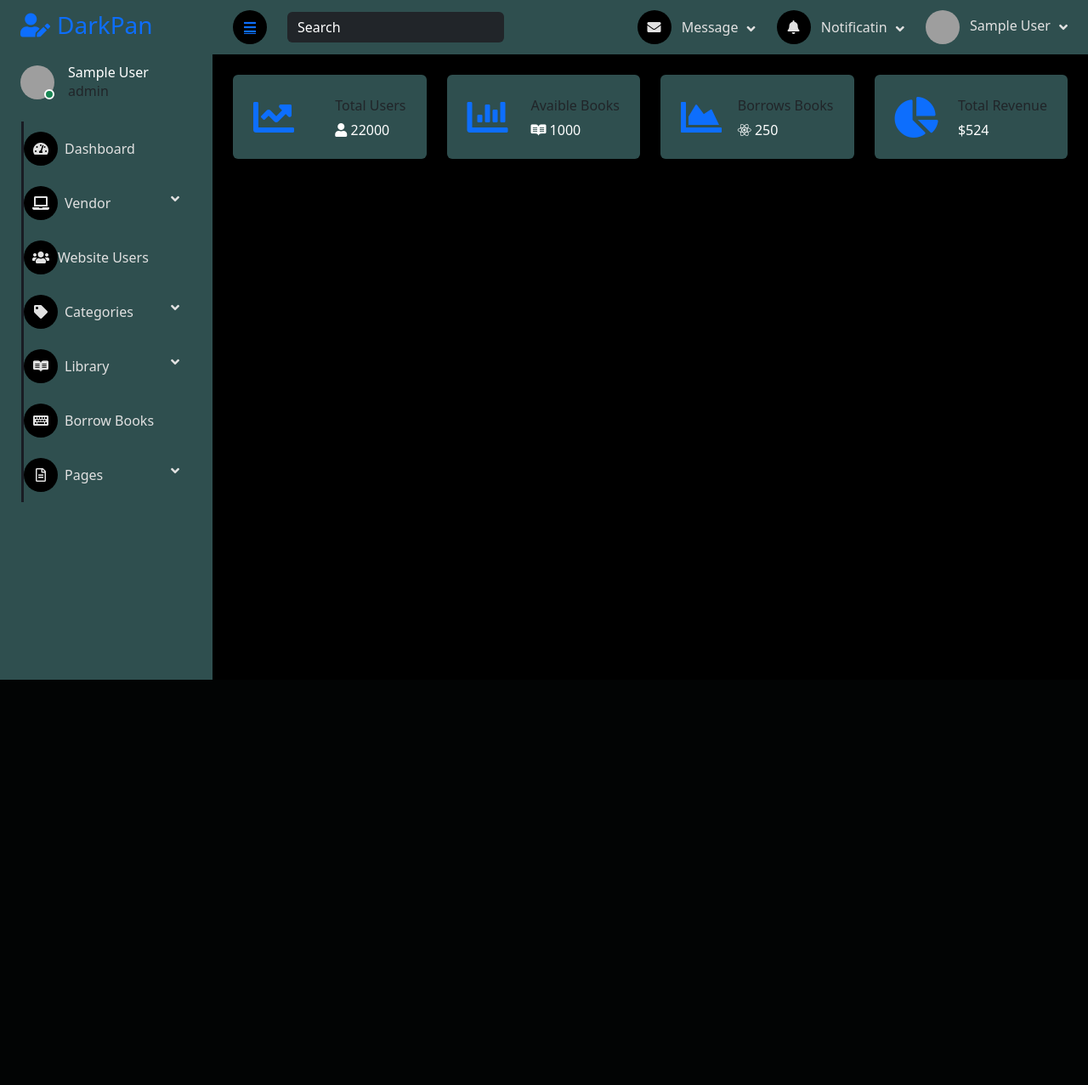
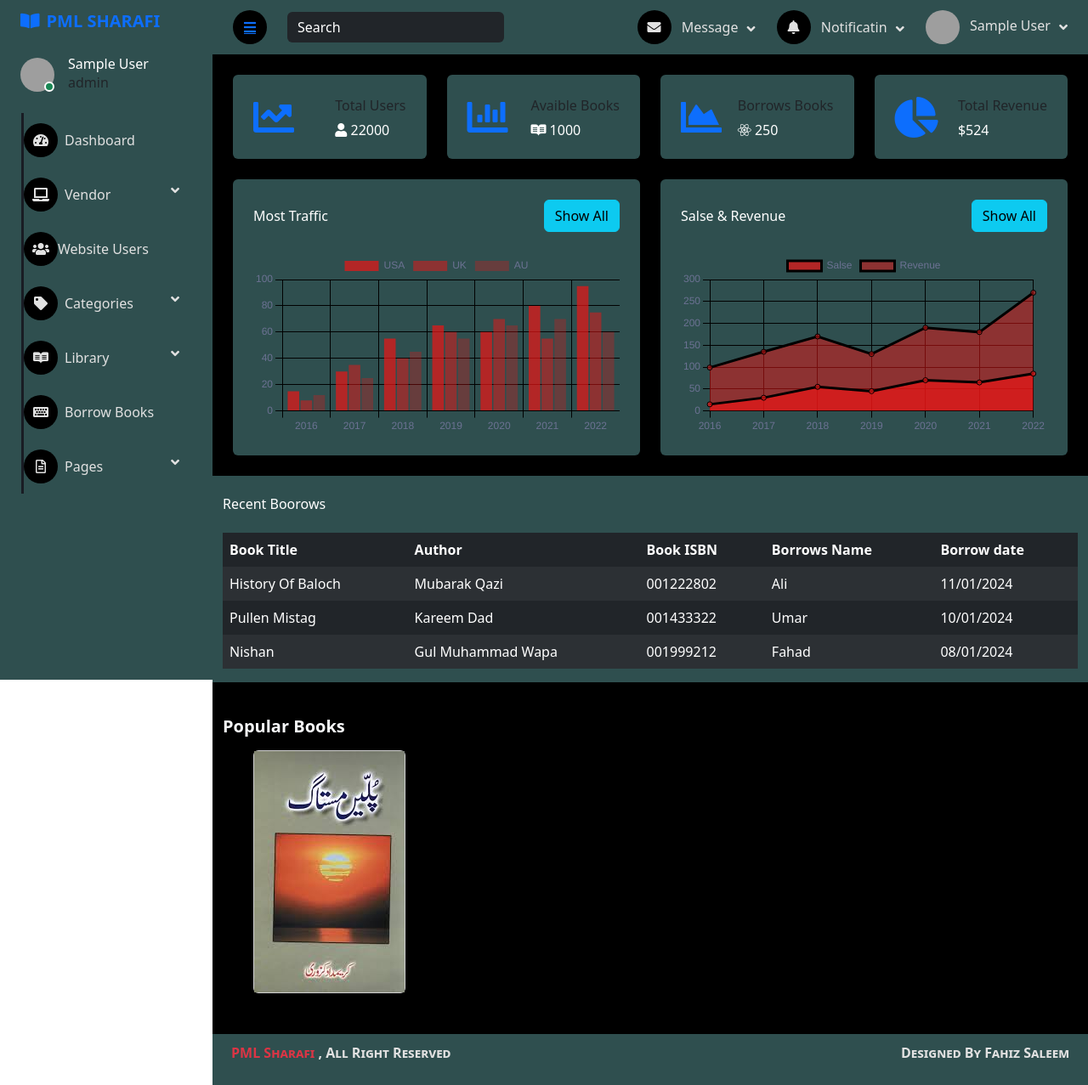
Before and after one commit to FahizOzil/library, a PHP site: page /dashboard in a window 1280 px wide. Shown: the whole page at 85% size. Before the commit the page ends 800 px from the top, so only its background shows below. Run offline with PHP 8.4, Linux system fonts and the light colour scheme; the visitor is signed in with stand-in values (Sample User, id 1); some libraries are stand-ins or nearby versions; grey boxes are pictures that could not be loaded.

Commit message:
work in progress

```diff
--- a/Farshells/admin_panel/footer.php
+++ b/Farshells/admin_panel/footer.php
@@ -2,16 +2,16 @@
              <!-- JavaScript Libraries -->
              <script src="https://code.jquery.com/jquery-3.4.1.min.js"></script>
     <script src="https://cdn.jsdelivr.net/npm/bootstrap@5.0.0/dist/js/bootstrap.bundle.min.js"></script>
-    <script src="lib/chart/chart.min.js"></script>
-    <script src="lib/easing/easing.min.js"></script>
-    <script src="lib/waypoints/waypoints.min.js"></script>
-    <script src="lib/owlcarousel/owl.carousel.min.js"></script>
-    <script src="lib/tempusdominus/js/moment.min.js"></script>
-    <script src="lib/tempusdominus/js/moment-timezone.min.js"></script>
-    <script src="lib/tempusdominus/js/tempusdominus-bootstrap-4.min.js"></script>
+    <script src="/lib/chart/chart.min.js"></script>
+    <script src="/lib/easing/easing.min.js"></script>
+    <script src="/lib/waypoints/waypoints.min.js"></script>
+    <script src="/lib/owlcarousel/owl.carousel.min.js"></script>
+    <script src="/lib/tempusdominus/js/moment.min.js"></script>
+    <script src="/lib/tempusdominus/js/moment-timezone.min.js"></script>
+    <script src="/lib/tempusdominus/js/tempusdominus-bootstrap-4.min.js"></script>
 
     <!-- Template Javascript -->
-    <script src="js/main.js"></script>
+    <script src="/js/main.js"></script>
 </body>
 
 </html>
--- a/Farshells/admin_panel/header.php
+++ b/Farshells/admin_panel/header.php
@@ -9,7 +9,7 @@
     <meta content="" name="description">
 
     <!-- Favicon -->
-    <link href="img/favicon.ico" rel="icon">
+    <link href="img/favicon.icon" rel="icon">
 
     <!-- Google Web Fonts -->
     <link rel="preconnect" href="https://fonts.googleapis.com">
@@ -28,7 +28,7 @@
     <link href="/css/layout.css" rel="stylesheet">
 
     <!-- Template Stylesheet -->
-    <link href="css/style.css" rel="stylesheet">
+    <link href="/css/style.css" rel="stylesheet">
 </head>
 
 <body>
--- a/Farshells/admin_panel/navbar.php
+++ b/Farshells/admin_panel/navbar.php
@@ -2,7 +2,7 @@
  <div class="content">
             <!-- Navbar Start -->
             <nav class="navbar navbar-expand  navbar-dark sticky-top px-4 py-0" style="background-color: darkslategray;">
-                <a href="index.html" class="navbar-brand d-flex d-lg-none me-4">
+                <a href="" class="navbar-brand d-flex d-lg-none me-4">
                     <h2 class="text-primary mb-0"><i class="fa fa-user-edit"></i></h2>
                 </a>
                 <a href="#" class="sidebar-toggler flex-shrink-0">
@@ -77,13 +77,13 @@
                     </div>
                     <div class="nav-item dropdown">
                         <a href="#" class="nav-link dropdown-toggle" data-bs-toggle="dropdown">
-                            <img class="rounded-circle me-lg-2" src="upload/<?= $_SESSION['profile'] ?>" alt="" style="width: 40px; height: 40px;">
+                            <img class="rounded-circle me-lg-2" src="/upload/<?= $_SESSION['profile'] ?>" alt="" style="width: 40px; height: 40px;">
                             <span class="d-none d-lg-inline-flex"> <?= $_SESSION['username'] ?> </span>
                         </a>
                         <div class="dropdown-menu dropdown-menu-end  border-0 rounded-0 rounded-bottom m-0" style="background-color: darkslategray;">
                             <a href="#" class="dropdown-item">My Profile</a>
                             <a href="#" class="dropdown-item">Settings</a>
-                            <a href="#" class="dropdown-item">Log Out</a>
+                            <a href="/logout" class="dropdown-item">Log Out</a>
                         </div>
                     </div>
                 </div>
--- a/Farshells/admin_panel/sidebar.php
+++ b/Farshells/admin_panel/sidebar.php
@@ -2,11 +2,11 @@
   <div class="sidebar pe-4 pb-3" style="background-color:darkslategray;">
             <nav class="navbar navbar-dark">
                 <a href="/dashboard" class="navbar-brand mx-4 mb-3">
-                    <h3 class="text-primary"><i class="fa fa-user-edit me-2"></i>DarkPan</h3>
+                    <h5 class="text-primary"><i class="fas fa-book-open me-2"></i><b>PML SHARAFI</b></h5>
                 </a>
                 <div class="d-flex align-items-center ms-4 mb-4">
                     <div class="position-relative">
-                        <img class="rounded-circle" src="upload/<?= $_SESSION['profile'] ?>" alt="" style="width: 40px; height: 40px;">
+                        <img class="rounded-circle" src="/upload/<?= $_SESSION['profile'] ?>" alt="" style="width: 40px; height: 40px;">
                         <div class="bg-success rounded-circle border border-2 border-white position-absolute end-0 bottom-0 p-1"></div>
                     </div>
                     <div class="ms-3">
@@ -35,9 +35,9 @@
                     <div class="nav-item dropdown">
                         <a href="#" class="nav-link dropdown-toggle" data-bs-toggle="dropdown"><i class="fab fa-readme me-2"></i>Library</a>
                         <div class="dropdown-menu bg-transparent border-0">
-                            <a href="404.html" class="dropdown-item">Show Library</a>
-                            <a href="signup.html" class="dropdown-item">Add New Books</a>
-                            <a href="signin.html" class="dropdown-item">Top Books</a>
+                            <a href="/dashboard/library" class="dropdown-item">Show Library</a>
+                            <a href="/dashboard/addbook" class="dropdown-item">Add New Books</a>
+                            <a href="" class="dropdown-item">Top Books</a>
                         </div>
                     </div>
                     <a href="" class="nav-item nav-link"><i class="fa fa-keyboard me-2"></i>Borrow Books</a>
--- /dev/null
+++ b/controllers/admin_panel/libraryPageController.php
@@ -0,0 +1,5 @@
+<?php
+
+
+Adminview('library');
+?>
--- a/css/style.css
+++ b/css/style.css
@@ -184,11 +184,11 @@
     outline: none;
 }
 
-#nav-form::placeholder{
+#nav-form::placeholder {
     color: white;
 }
 
-h6{
+h6 {
     color: white;
 }
 
@@ -297,3 +297,20 @@ h6{
     background: var(--dark);
     border-color: var(--primary);
 }
+
+
+/* dashboard  */
+.card-hover {
+    width: 100%;
+    height: 100%;
+    background: rgba(187, 19, 19, 0.8);
+    align-items: center;
+    display: none !important;
+    position: absolute;
+    display: flex;
+    justify-content: center;
+}
+
+.card:hover  .card-hover{
+    display: flex !important;
+}
--- a/database.php
+++ b/database.php
@@ -8,13 +8,13 @@ class database{
     $dsn = "mysql:host=localhost;port=3306;dbname=library";
     $this->connection = new PDO($dsn,$user,$pass);
     $this->connection->setAttribute(PDO::ATTR_ERRMODE , PDO::ERRMODE_EXCEPTION);
-    $this->connection->beginTransaction();
+    // $this->connection->beginTransaction();
    }
 
    function query($queryCommand , $param = []){
      $this->statment = $this->connection->prepare($queryCommand);
      $this->statment->execute($param);
-     $this->connection->commit();
+    //  $this->connection->commit();
      return $this;
    }
 
@@ -30,6 +30,7 @@ class database{
 
 }
 catch (Exception $e) {
+
   $e->getMessage();
 
  }
--- a/routes.php
+++ b/routes.php
@@ -9,6 +9,8 @@ $route= [
     '/login' => 'controllers/admin_panel/LoginPageController.php',
     '/register/admin' => 'controllers/admin_panel/registerPageController.php',
     "/dashboard" => "controllers/admin_panel/dashboardPage.php",
+    '/dashboard/addbook' => 'controllers/admin_panel/AddBookPageController.php',
+    '/dashboard/library' => 'controllers/admin_panel/libraryPageController.php'
 
 ];
 
--- a/view/admin_panel/dashboard.php
+++ b/view/admin_panel/dashboard.php
@@ -1,4 +1,4 @@
-<?php   require "./Farshells/admin_panel/header.php" ?>
+<?php require "./Farshells/admin_panel/header.php" ?>
 <div class="container-fluid position-relative d-flex p-0">
     <!-- Spinner Start -->
     <!-- <div id="spinner" class="show bg-dark position-fixed translate-middle w-100 vh-100 top-50 start-50 d-flex align-items-center justify-content-center">
@@ -8,8 +8,8 @@
         </div> -->
     <!-- Spinner End -->
 
-<?php   require "./Farshells/admin_panel/navbar.php" ?>
-<?php   require "./Farshells/admin_panel/sidebar.php" ?>
+    <?php require "./Farshells/admin_panel/navbar.php" ?>
+    <?php require "./Farshells/admin_panel/sidebar.php" ?>
 
 
 
@@ -62,5 +62,135 @@
     <!-- Sale & Revenue End -->
 
 
+    <!-- Sales Chart Start -->
+    <div class="container-fluid pt-4 px-4">
+        <div class="row g-4">
+            <div class="col-sm-12 col-xl-6">
+                <div class=" text-center rounded p-4" style="background-color: darkslategray;">
+                    <div class="d-flex align-items-center justify-content-between mb-4">
+                        <h6 class="mb-0">Most Traffic</h6>
+                        <a href=""> <button class="btn btn-info">Show All</button> </a>
+                    </div>
+                    <canvas id="worldwide-sales"></canvas>
+                </div>
+            </div>
+            <div class="col-sm-12 col-xl-6">
+                <div class="text-center rounded p-4" style="background-color: darkslategray;">
+                    <div class="d-flex align-items-center justify-content-between mb-4">
+                        <h6 class="mb-0">Salse & Revenue</h6>
+                        <a href=""> <button class="btn btn-info">Show All</button> </a>
+                    </div>
+                    <canvas id="salse-revenue"></canvas>
+                </div>
+            </div>
+        </div>
+    </div>
+    <!-- Sales Chart End -->
 
-<?php  require "./Farshells/admin_panel/footer.php"  ?>
+
+
+    <!-- recent Boorows  -->
+
+    <div class="container my-4">
+        <div class="row" style="background-color: darkslategray;">
+            <div class="col-md-12">
+                <div class="table-responsive">
+                    <table class="table table-striped table-hover table-borderless table-dark align-middle">
+                        <thead class="">
+                            <tr>
+                                <th>Book Title</th>
+                                <th>Author</th>
+                                <th>Book ISBN</th>
+                                <th>Borrows Name</th>
+                                <th>Borrow date</th>
+                            </tr>
+                        </thead>
+                        <tbody class="table-group-divider">
+                            <tr class="table-dark">
+                                <td scope="row">History Of Baloch</td>
+                                <td>Mubarak Qazi</td>
+                                <td>001222802</td>
+                                <td>Ali</td>
+                                <td>11/01/2024</td>
+                            </tr>
+
+                            <tr class="table-dark">
+                                <td scope="row">Pullen Mistag</td>
+                                <td>Kareem Dad</td>
+                                <td>001433322</td>
+                                <td>Umar</td>
+                                <td>10/01/2024</td>
+                            </tr>
+
+                            <tr class="table-dark">
+                                <td scope="row">Nishan</td>
+                                <td>Gul Muhammad Wapa</td>
+                                <td>001999212</td>
+                                <td>Fahad</td>
+                                <td>08/01/2024</td>
+                            </tr>
+
+                        </tbody>
+                        <tfoot>
+                            <h6 class="my-4"> Recent Boorows</h6>
+                        </tfoot>
+                    </table>
+                </div>
+
+            </div>
+        </div>
+    </div>
+
+
+    <!-- Start Popular Books Table  -->
+    <div class="container my-3">
+        <div class="row">
+            <h5 class="text-light my-3"> <b>Popular Books</b> </h5>
+            <div class="col-md-12 d-flex justify-content-between px-5">
+
+                <div class="card" style="max-width: 18rem;">
+                    <div class="card-img-top">
+                        <img src="/images/pullen-mistaag.jfif" height="100%" width="100%" alt="">
+                    </div>
+                    <!-- card hover section  -->
+                    <div class="card-hover">
+                        <div class="icons">
+                            <span>
+                                <p class="text-light"> <i class="fas fa-eye"></i> 255 </p>
+                            </span>
+                            <span>
+                                <p class="text-light"> <i class="fas fa-pen"></i> Kareem Dad </p>
+                            </span>
+                        </div>
+
+                    </div>
+
+                </div>
+
+
+            </div>
+        </div>
+    </div>
+
+
+
+    <!-- footer section  -->
+
+    <div class="container mt-5">
+        <div class="row " style="background:darkslategray">
+            <div class="col-md-12 d-flex justify-content-between">
+
+            <div class="sitename">
+         <p style="font-variant:small-caps;font-weight: 600;padding:10px;color:#e1e1e1;" > <span class="text-danger">PML Sharafi</span> , All Right Reserved</p>
+            </div>
+
+            <div class="sitename">
+         <p style="font-variant:small-caps;font-weight: 600;padding:10px;color:#e1e1e1;" > Designed By Fahiz Saleem</p>
+            </div>
+
+            </div>
+        </div>
+    </div>
+
+
+    <?php require "./Farshells/admin_panel/footer.php"  ?>
```
Also changed, not shown: controllers/admin_panel/AddBookPageController.php (added, +60 -0 lines), view/admin_panel/Add-book.php (added, +83 -0 lines), view/admin_panel/library.php (added, +65 -0 lines), images/1.jpg (added), images/3.jpg (added), images/4.jpg (added), images/labzani goyak.jfif (added), images/nishan.jfif (added), images/pullen-mistaag.jfif (added), upload/FR1707368191.jpg (added), upload/FR1707391455.jpg (added). Lines whose indentation alone changed are shown as unchanged.
